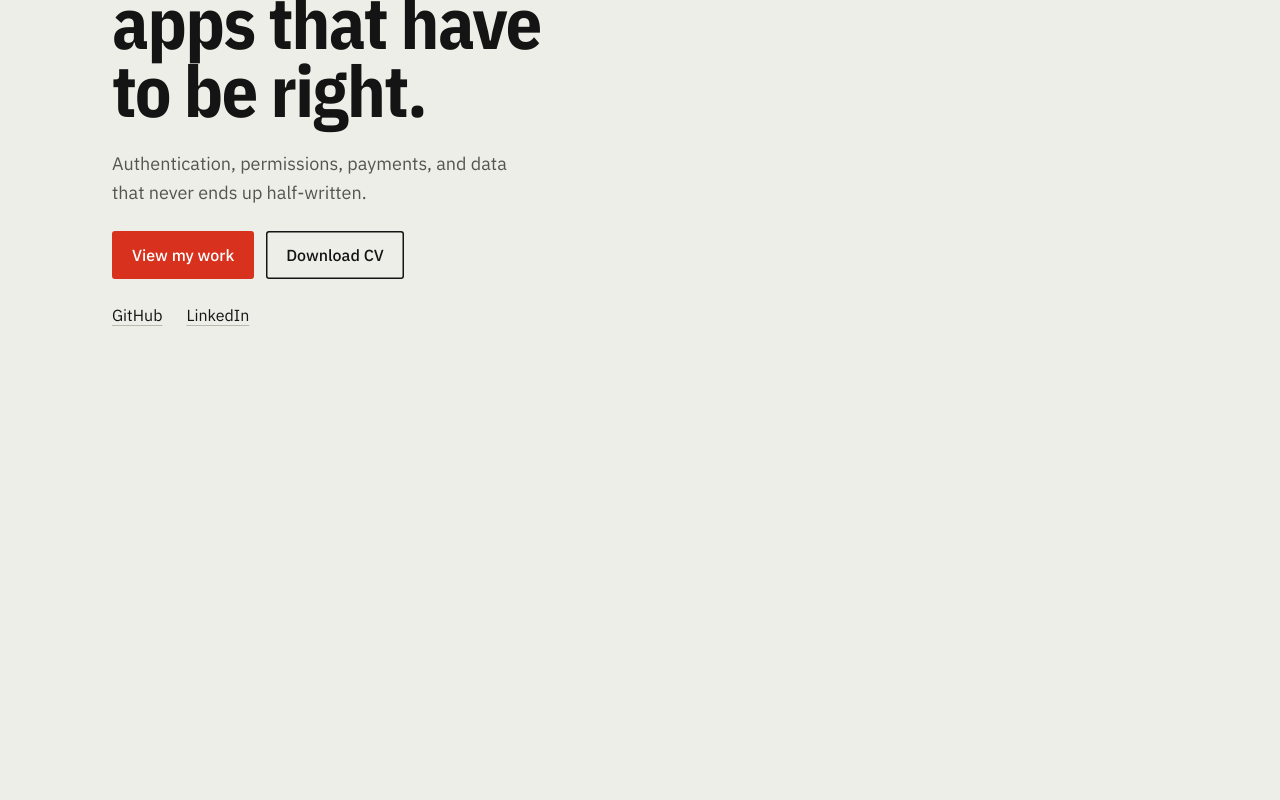
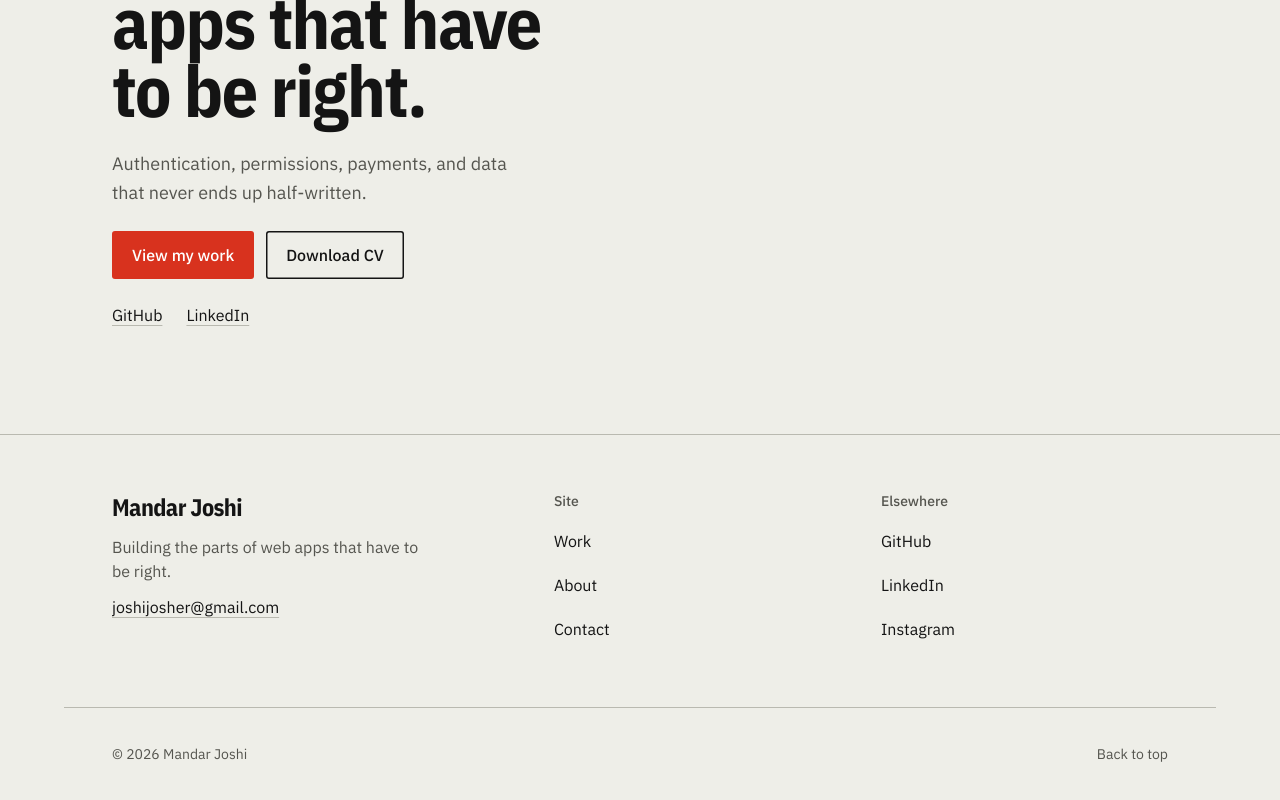
Before and after one commit to MandarJoshii/portfolio, a Next.js app: page / in a window 1280 px wide. Shown: the part 367-1167 px from the top of the page. Before the commit the page ends 801 px from the top, so only its background shows below. Built offline with nearby package versions, Linux system fonts and the light colour scheme.

Commit message:
Day 2: site footer and social links data

```diff
--- a/app/layout.tsx
+++ b/app/layout.tsx
@@ -1,6 +1,7 @@
 import type { Metadata } from "next";
 import Link from "next/link";
 import { IBM_Plex_Mono, IBM_Plex_Sans, IBM_Plex_Sans_Condensed } from "next/font/google";
+import { SiteFooter } from "@/components/layout/site-footer";
 import { SiteHeader } from "@/components/layout/site-header";
 import "./globals.css";
 
@@ -46,6 +47,7 @@ export default function RootLayout({ children }: LayoutProps<"/">) {
         </Link>
         <SiteHeader />
         {children}
+        <SiteFooter />
       </body>
     </html>
   );
--- /dev/null
+++ b/components/layout/site-footer.tsx
@@ -0,0 +1,65 @@
+import Link from "next/link";
+import { Container } from "@/components/ui/container";
+import { TextLink } from "@/components/ui/text-link";
+import { navigation } from "@/data/navigation";
+import { profile } from "@/data/profile";
+import { social } from "@/data/social";
+
+export function SiteFooter() {
+  const year = new Date().getFullYear();
+
+  return (
+    <footer className="border-rule border-t">
+      <Container className="grid gap-10 py-14 sm:grid-cols-[1.4fr_1fr_1fr]">
+        <div className="flex flex-col gap-3">
+          <p className="font-display text-2xl font-bold tracking-tight">{profile.name}</p>
+          <p className="text-muted max-w-[32ch]">{profile.tagline}</p>
+          <TextLink href={`mailto:${profile.email}`} className="self-start">
+            {profile.email}
+          </TextLink>
+        </div>
+
+        <nav aria-label="Footer">
+          <h2 className="text-muted mb-2 text-sm font-medium">Site</h2>
+          <ul className="flex flex-col">
+            {navigation.map((item) => (
+              <li key={item.href}>
+                <Link
+                  href={item.href}
+                  className="hover:text-signal inline-flex min-h-11 items-center"
+                >
+                  {item.label}
+                </Link>
+              </li>
+            ))}
+          </ul>
+        </nav>
+
+        <div>
+          <h2 className="text-muted mb-2 text-sm font-medium">Elsewhere</h2>
+          <ul className="flex flex-col">
+            {social.map((item) => (
+              <li key={item.href}>
+                <Link
+                  href={item.href}
+                  className="hover:text-signal inline-flex min-h-11 items-center"
+                >
+                  {item.label}
+                </Link>
+              </li>
+            ))}
+          </ul>
+        </div>
+      </Container>
+
+      <Container className="border-rule text-muted flex flex-wrap items-center justify-between gap-4 border-t py-6 text-sm">
+        <p>
+          © {year} {profile.name}
+        </p>
+        <Link href="#main" className="hover:text-ink inline-flex min-h-11 items-center">
+          Back to top
+        </Link>
+      </Container>
+    </footer>
+  );
+}
--- a/data/profile.ts
+++ b/data/profile.ts
@@ -1,5 +1,6 @@
 export const profile = {
   name: "Mandar Joshi",
   role: "Full-stack developer",
+  tagline: "Building the parts of web apps that have to be right.",
   email: "joshijosher@gmail.com",
 } as const;
--- /dev/null
+++ b/data/social.ts
@@ -0,0 +1,5 @@
+export const social = [
+  { label: "GitHub", href: "https://github.com/MandarJoshii" },
+  { label: "LinkedIn", href: "https://www.linkedin.com/in/mandarrr-joshiiii" },
+  { label: "Instagram", href: "https://www.instagram.com/appna_mandar" },
+] as const;
```
